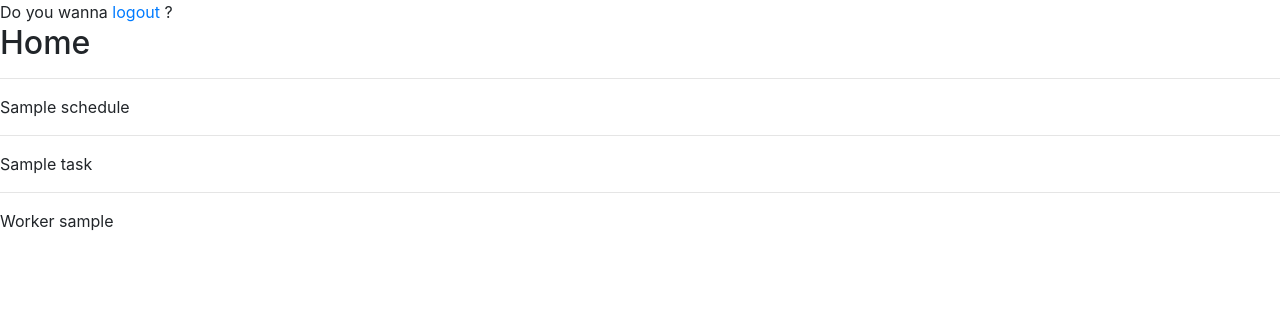
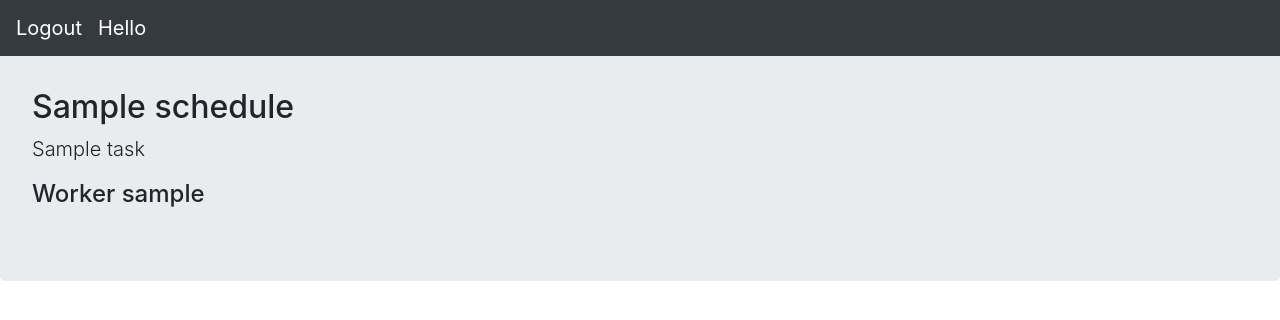
Before and after one commit to DiZiNnEs/schedule-maker, a Django app: page / in a window 1280 px wide. Shown: the top 320 px of the page. Run offline with Django 3.2, Linux system fonts and the light colour scheme; a user stored in the database is signed in; tables that the repository leaves empty hold one stand-in row (values such as "Sample post"); some libraries are stand-ins or nearby versions.

Commit message:
refactor(templates): Add beautiful bootstrap class

```diff
--- a/templates/schedule_app/index.html
+++ b/templates/schedule_app/index.html
@@ -5,20 +5,19 @@
 {% endblock %}
 
 {% block body %}
+    {% include 'reusable/navbar.html' with some_text='Hello' %}
     {% if request.user %}
         Do you wanna <a href="{% url 'logout' %}">logout</a> ?
     {% endif %}
-    <h2>Home</h2>
-    <hr>
-    {% for sch_list in schedule_list %}
-        {{ sch_list.name }}
-        <hr>
-        {% for task_name in sch_list.task.all %}
-            {{ task_name }}
+    <div class="jumbotron">
+        {% for sch_list in schedule_list %}
+            <h2> {{ sch_list.name }}</h2>
+            {% for task_name in sch_list.task.all %}
+                <p class="lead">{{ task_name }}</p>
+            {% endfor %}
+            {% for worker in sch_list.workers.all %}
+                <h4>{{ worker }}</h4>
+            {% endfor %}
         {% endfor %}
-        <hr>
-        {% for worker in sch_list.workers.all %}
-            {{ worker }}
-        {% endfor %}
-    {% endfor %}
+    </div>
 {% endblock %}
```
